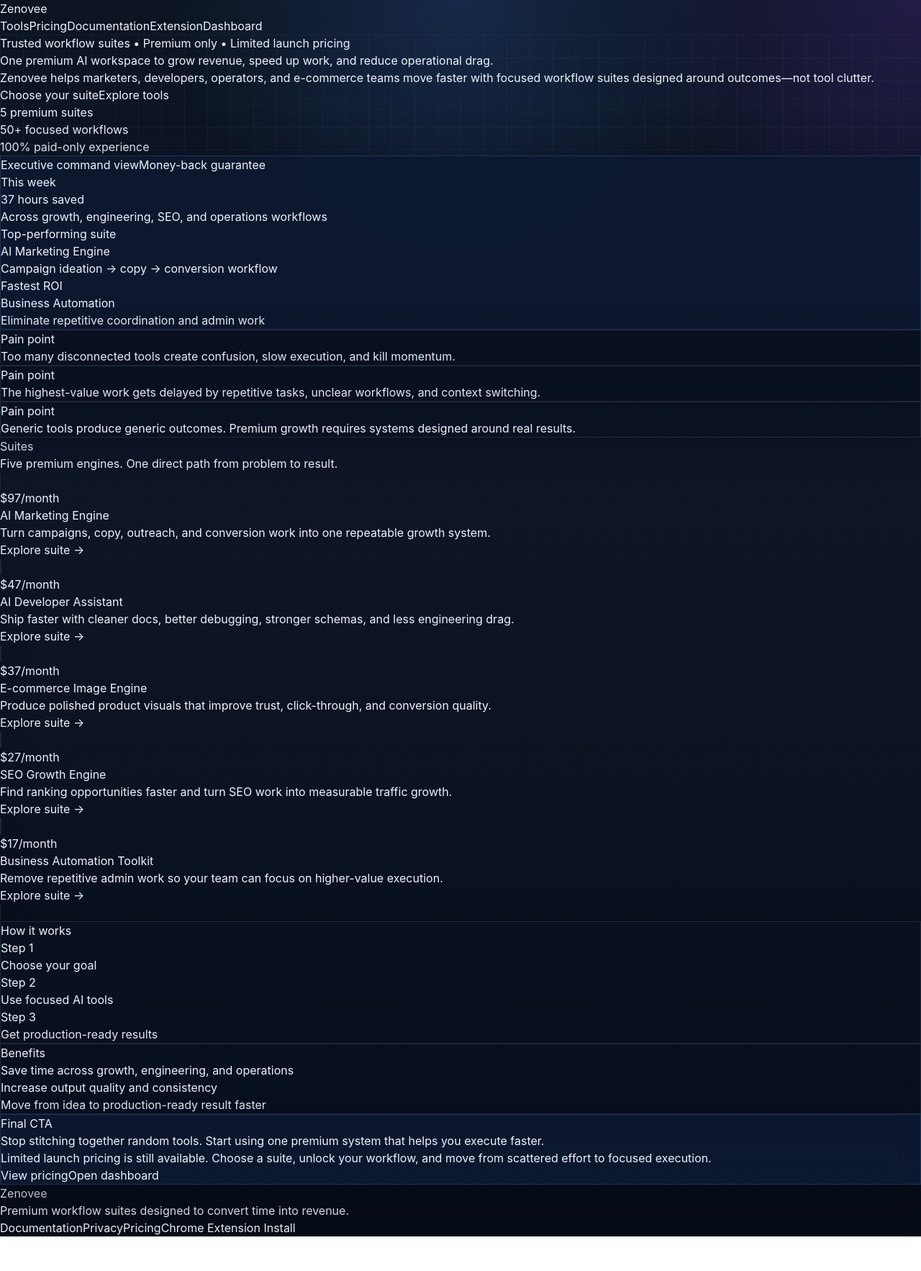
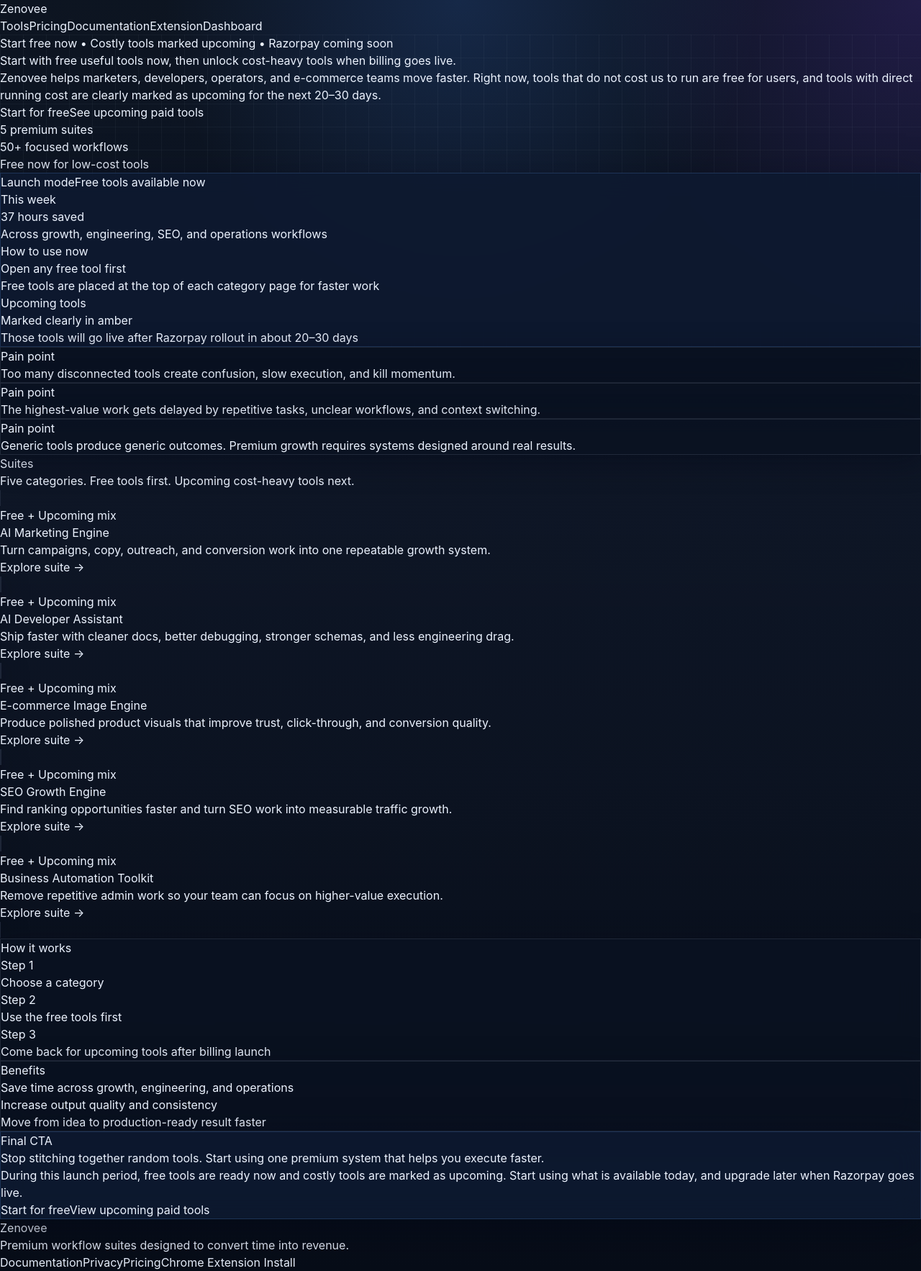
Before and after one commit to qorelysoft-ux/Zenovee, a Next.js app in the folder apps/web/: page / in a window 1280 px wide. Shown: the whole page at 72% size. Before the commit the page ends 1718 px from the top, so only its background shows below. Built offline with nearby package versions, Linux system fonts and the light colour scheme.

Commit message:
launch: make free tools available and sort upcoming later

```diff
--- a/apps/web/src/app/page.tsx
+++ b/apps/web/src/app/page.tsx
@@ -1,31 +1,31 @@
 const suites = [
   {
     title: 'AI Marketing Engine',
-    price: '$97',
+    price: 'Free + Upcoming mix',
     href: '/tools/marketing',
     outcome: 'Turn campaigns, copy, outreach, and conversion work into one repeatable growth system.',
   },
   {
     title: 'AI Developer Assistant',
-    price: '$47',
+    price: 'Free + Upcoming mix',
     href: '/tools/dev-assistant',
     outcome: 'Ship faster with cleaner docs, better debugging, stronger schemas, and less engineering drag.',
   },
   {
     title: 'E-commerce Image Engine',
-    price: '$37',
+    price: 'Free + Upcoming mix',
     href: '/tools/ecom-image',
     outcome: 'Produce polished product visuals that improve trust, click-through, and conversion quality.',
   },
   {
     title: 'SEO Growth Engine',
-    price: '$27',
+    price: 'Free + Upcoming mix',
     href: '/tools/seo-growth',
     outcome: 'Find ranking opportunities faster and turn SEO work into measurable traffic growth.',
   },
   {
     title: 'Business Automation Toolkit',
-    price: '$17',
+    price: 'Free + Upcoming mix',
     href: '/tools/business-automation',
     outcome: 'Remove repetitive admin work so your team can focus on higher-value execution.',
   },
@@ -50,35 +50,35 @@
         <div className="grid gap-10 md:grid-cols-[1.1fr_0.9fr] md:items-center">
           <div>
             <div className="inline-flex items-center gap-2 rounded-full border border-emerald-400/20 bg-emerald-400/10 px-4 py-2 text-xs font-medium text-emerald-300">
-              Trusted workflow suites • Premium only • Limited launch pricing
+              Start free now • Costly tools marked upcoming • Razorpay coming soon
             </div>
             <h1 className="mt-6 max-w-4xl text-5xl font-semibold tracking-tight text-white sm:text-6xl">
-              One premium AI workspace to grow revenue, speed up work, and reduce operational drag.
+              Start with free useful tools now, then unlock cost-heavy tools when billing goes live.
             </h1>
             <p className="mt-6 max-w-2xl text-lg leading-8 text-slate-300">
-              Zenovee helps marketers, developers, operators, and e-commerce teams move faster with focused workflow suites designed around outcomes—not tool clutter.
+              Zenovee helps marketers, developers, operators, and e-commerce teams move faster. Right now, tools that do not cost us to run are free for users, and tools with direct running cost are clearly marked as upcoming for the next 20–30 days.
             </p>
 
             <div className="mt-8 flex flex-col gap-3 sm:flex-row">
-              <a href="/pricing" className="rounded-full bg-gradient-to-r from-violet-500 to-blue-500 px-6 py-3 text-sm font-semibold text-white shadow-2xl shadow-violet-950/40 hover:scale-[1.02]">
-                Choose your suite
+              <a href="/tools" className="rounded-full bg-gradient-to-r from-violet-500 to-blue-500 px-6 py-3 text-sm font-semibold text-white shadow-2xl shadow-violet-950/40 hover:scale-[1.02]">
+                Start for free
               </a>
-              <a href="/tools" className="rounded-full border border-white/15 bg-white/5 px-6 py-3 text-sm font-semibold text-white hover:bg-white/10">
-                Explore tools
+              <a href="/pricing" className="rounded-full border border-white/15 bg-white/5 px-6 py-3 text-sm font-semibold text-white hover:bg-white/10">
+                See upcoming paid tools
               </a>
             </div>
 
             <div className="mt-8 flex flex-wrap gap-6 text-sm text-slate-300">
               <div><span className="font-semibold text-white">5</span> premium suites</div>
               <div><span className="font-semibold text-white">50+</span> focused workflows</div>
-              <div><span className="font-semibold text-white">100%</span> paid-only experience</div>
+              <div><span className="font-semibold text-white">Free now</span> for low-cost tools</div>
             </div>
           </div>
 
           <div className="zen-card-strong rounded-[1.75rem] p-6">
             <div className="flex items-center justify-between text-sm text-slate-300">
-              <span>Executive command view</span>
-              <span className="rounded-full bg-emerald-400/15 px-3 py-1 text-emerald-300">Money-back guarantee</span>
+              <span>Launch mode</span>
+              <span className="rounded-full bg-emerald-400/15 px-3 py-1 text-emerald-300">Free tools available now</span>
             </div>
             <div className="mt-6 grid gap-4">
               <div className="rounded-2xl border border-white/10 bg-white/5 p-4">
@@ -88,14 +88,14 @@
               </div>
               <div className="grid gap-4 sm:grid-cols-2">
                 <div className="rounded-2xl border border-white/10 bg-white/5 p-4">
-                  <div className="text-sm text-slate-400">Top-performing suite</div>
-                  <div className="mt-2 font-semibold text-white">AI Marketing Engine</div>
-                  <div className="mt-1 text-sm text-slate-300">Campaign ideation → copy → conversion workflow</div>
+                  <div className="text-sm text-slate-400">How to use now</div>
+                  <div className="mt-2 font-semibold text-white">Open any free tool first</div>
+                  <div className="mt-1 text-sm text-slate-300">Free tools are placed at the top of each category page for faster work</div>
                 </div>
                 <div className="rounded-2xl border border-white/10 bg-white/5 p-4">
-                  <div className="text-sm text-slate-400">Fastest ROI</div>
-                  <div className="mt-2 font-semibold text-white">Business Automation</div>
-                  <div className="mt-1 text-sm text-slate-300">Eliminate repetitive coordination and admin work</div>
+                  <div className="text-sm text-slate-400">Upcoming tools</div>
+                  <div className="mt-2 font-semibold text-white">Marked clearly in amber</div>
+                  <div className="mt-1 text-sm text-slate-300">Those tools will go live after Razorpay rollout in about 20–30 days</div>
                 </div>
               </div>
             </div>
@@ -115,12 +115,12 @@
       <section className="mt-20">
         <div className="max-w-2xl">
           <div className="text-sm font-semibold uppercase tracking-[0.2em] text-violet-300">Suites</div>
-          <h2 className="mt-3 text-4xl font-semibold text-white">Five premium engines. One direct path from problem to result.</h2>
+          <h2 className="mt-3 text-4xl font-semibold text-white">Five categories. Free tools first. Upcoming cost-heavy tools next.</h2>
         </div>
         <div className="mt-8 grid grid-cols-1 gap-5 lg:grid-cols-5">
           {suites.map((suite) => (
             <a key={suite.href} href={suite.href} className="zen-card rounded-[1.5rem] p-6 hover:-translate-y-1 hover:border-blue-400/30">
-              <div className="text-sm text-slate-400">{suite.price}/month</div>
+              <div className="text-sm text-slate-400">{suite.price}</div>
               <div className="mt-3 text-lg font-semibold text-white">{suite.title}</div>
               <p className="mt-3 text-sm leading-7 text-slate-300">{suite.outcome}</p>
               <div className="mt-6 text-sm font-semibold text-blue-300">Explore suite →</div>
@@ -133,7 +133,7 @@
         <div className="zen-card rounded-[1.5rem] p-6 md:col-span-2">
           <div className="text-sm font-semibold uppercase tracking-[0.2em] text-blue-300">How it works</div>
           <div className="mt-6 grid gap-4 md:grid-cols-3">
-            {['Choose your goal', 'Use focused AI tools', 'Get production-ready results'].map((step, index) => (
+            {['Choose a category', 'Use the free tools first', 'Come back for upcoming tools after billing launch'].map((step, index) => (
               <div key={step} className="rounded-2xl border border-white/10 bg-white/5 p-5">
                 <div className="text-sm text-slate-400">Step {index + 1}</div>
                 <div className="mt-2 font-semibold text-white">{step}</div>
@@ -161,14 +161,14 @@
           </div>
           <h2 className="mx-auto mt-5 max-w-3xl text-4xl font-semibold text-white">Stop stitching together random tools. Start using one premium system that helps you execute faster.</h2>
           <p className="mx-auto mt-4 max-w-2xl text-sm leading-7 text-slate-300">
-            Limited launch pricing is still available. Choose a suite, unlock your workflow, and move from scattered effort to focused execution.
+            During this launch period, free tools are ready now and costly tools are marked as upcoming. Start using what is available today, and upgrade later when Razorpay goes live.
           </p>
           <div className="mt-8 flex flex-col justify-center gap-3 sm:flex-row">
-            <a href="/pricing" className="rounded-full bg-white px-6 py-3 text-sm font-semibold text-slate-950 hover:bg-slate-100">
-              View pricing
+            <a href="/tools" className="rounded-full bg-white px-6 py-3 text-sm font-semibold text-slate-950 hover:bg-slate-100">
+              Start for free
             </a>
-            <a href="/dashboard" className="rounded-full border border-white/15 bg-white/5 px-6 py-3 text-sm font-semibold text-white hover:bg-white/10">
-              Open dashboard
+            <a href="/pricing" className="rounded-full border border-white/15 bg-white/5 px-6 py-3 text-sm font-semibold text-white hover:bg-white/10">
+              View upcoming paid tools
             </a>
           </div>
         </div>
--- a/apps/web/src/lib/toolsCatalog.ts
+++ b/apps/web/src/lib/toolsCatalog.ts
@@ -87,3 +87,16 @@
 export function isToolUpcoming(tool: ToolDef) {
   return tool.availability === 'upcoming'
 }
+
+export function isToolFree(tool: ToolDef) {
+  return !isToolUpcoming(tool)
+}
+
+export function sortToolsForLaunch<T extends ToolDef>(tools: T[]) {
+  return [...tools].sort((a, b) => {
+    const aUpcoming = isToolUpcoming(a) ? 1 : 0
+    const bUpcoming = isToolUpcoming(b) ? 1 : 0
+    if (aUpcoming !== bUpcoming) return aUpcoming - bUpcoming
+    return a.name.localeCompare(b.name)
+  })
+}
```
Also changed, not shown: apps/web/src/app/tools/[slug]/page.tsx (+23 -18 lines), apps/web/src/app/tools/_lib/categoryPage.tsx (+17 -8 lines), apps/web/src/app/tools/page.tsx (+14 -8 lines).
